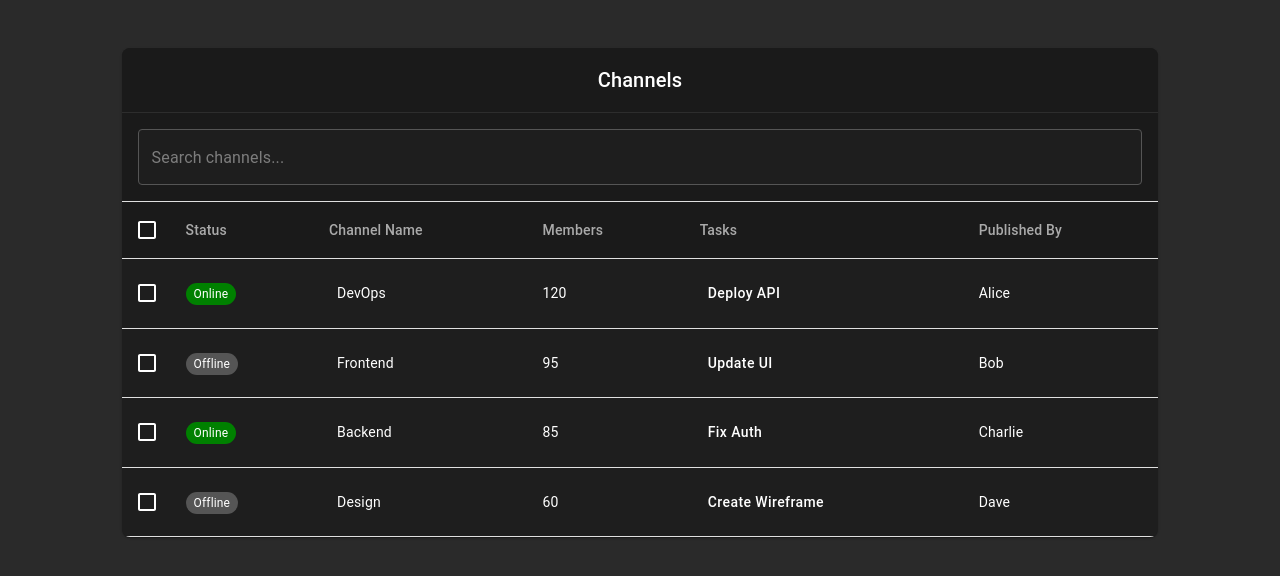
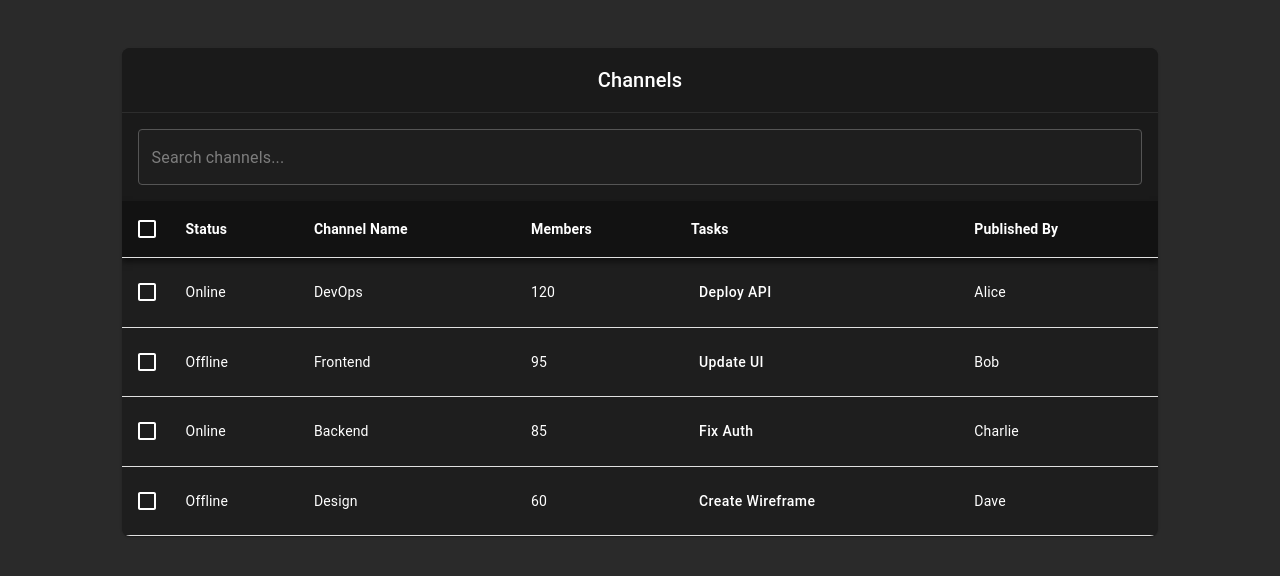
Before and after one commit to bricked-up/Frontend, a React (Create React App) app: page /dashboard in a window 1280 px wide. Shown: the top 576 px of the page. Built offline with nearby package versions, Linux system fonts and the light colour scheme.

Commit message:
added asthetics

```diff
--- a/src/Components/Channels.tsx
+++ b/src/Components/Channels.tsx
@@ -17,16 +17,18 @@ import {
 } from "@mui/material";
 import { useNavigate } from "react-router-dom";
 
+// ChannelData represents the structure of a channel with relevant details
 interface ChannelData {
-  id: number;
-  status: string;
-  name: string;
-  members: number;
-  tasks: string;
-  publishedBy: string;
-  taskDescription: string;
+  id: number; // Unique identifier for the channel
+  status: string; // Status of the channel (Online/Offline)
+  name: string; // Name of the channel
+  members: number; // Number of members in the channel
+  tasks: string; // Task assigned to the channel
+  publishedBy: string; // Person who assigned the task
+  taskDescription: string; // Detailed description of the task
 }
 
+// Sample data for channels
 const rows: ChannelData[] = [
   { id: 1, status: "Online", name: "DevOps", members: 120, tasks: "Deploy API", publishedBy: "Alice", taskDescription: "Deploy the API to production with all necessary configurations." },
   { id: 2, status: "Offline", name: "Frontend", members: 95, tasks: "Update UI", publishedBy: "Bob", taskDescription: "Redesign the landing page to improve user experience." },
@@ -34,6 +36,7 @@ const rows: ChannelData[] = [
   { id: 4, status: "Offline", name: "Design", members: 60, tasks: "Create Wireframe", publishedBy: "Dave", taskDescription: "Design wireframes for the new admin dashboard." },
 ];
 
+// Channels component displays a list of available channels with search functionality
 function Channels() {
   const navigate = useNavigate();
   const [selected, setSelected] = React.useState<number[]>([]);
@@ -41,27 +44,33 @@ function Channels() {
   const [taskContent, setTaskContent] = React.useState("");
   const [searchQuery, setSearchQuery] = React.useState("");
 
+  // Handles selection of all checkboxes
   const handleSelectAll = (event: React.ChangeEvent<HTMLInputElement>) => {
     setSelected(event.target.checked ? rows.map((row) => row.id) : []);
   };
 
+  // Handles selection of individual checkboxes
   const handleSelect = (id: number) => {
     setSelected((prev) => (prev.includes(id) ? prev.filter((rowId) => rowId !== id) : [...prev, id]));
   };
 
+  // Navigates to the selected channel's page
   const handleChannelClick = (channelName: string) => {
     navigate(`/channels/${channelName.toLowerCase()}`);
   };
 
+  // Displays task description in a popover
   const handleTaskClick = (event: React.MouseEvent<HTMLButtonElement>, taskDescription: string) => {
     setAnchorEl(event.currentTarget);
     setTaskContent(taskDescription);
   };
 
+  // Closes the popover
   const handleClosePopover = () => {
     setAnchorEl(null);
   };
 
+  // Filters the rows based on the search input
   const filteredRows = rows.filter(
     (row) =>
       row.name.toLowerCase().includes(searchQuery.toLowerCase()) ||
@@ -73,14 +82,11 @@ function Channels() {
   return (
     <Box display="flex" justifyContent="center" alignItems="start" minHeight="100vh" bgcolor="#2A2A2A" paddingTop={4}>
       <TableContainer component={Paper} sx={{ width: "90%", backgroundColor: "#1E1E1E", borderRadius: 2 }}>
-        <Typography variant="h6" sx={{ padding: 2, color: "#fff", backgroundColor: "#1A1A1A" }}>
-          Channels
-        </Typography>
+        <Typography variant="h6" sx={{ padding: 2, color: "#fff", backgroundColor: "#1A1A1A", textAlign: "center" }}>Channels</Typography>
         <Divider sx={{ backgroundColor: "#333" }} />
-        <Table>
-          <TableHead>
-            <TableRow>
-              <TableCell colSpan={6} sx={{ backgroundColor: "#1A1A1A", padding: 2 }}>
+
+        {/* Search Bar */}
+        <Box sx={{ padding: 2, backgroundColor: "#1A1A1A" }}>
           <TextField
             fullWidth
             variant="outlined"
@@ -94,9 +100,11 @@ function Channels() {
               fieldset: { borderColor: "#555" },
             }}
           />
-              </TableCell>
-            </TableRow>
-            <TableRow sx={{ backgroundColor: "#1A1A1A" }}>
+        </Box>
+
+        <Table>
+          <TableHead>
+            <TableRow sx={{ backgroundColor: "#121212", boxShadow: "0px 4px 6px rgba(0, 0, 0, 0.5)" }}>
               <TableCell padding="checkbox">
                 <Checkbox
                   indeterminate={selected.length > 0 && selected.length < rows.length}
@@ -105,11 +113,11 @@ function Channels() {
                   sx={{ color: "#fff" }}
                 />
               </TableCell>
-              <TableCell sx={{ color: "#aaa" }}>Status</TableCell>
-              <TableCell sx={{ color: "#aaa" }}>Channel Name</TableCell>
-              <TableCell sx={{ color: "#aaa" }}>Members</TableCell>
-              <TableCell sx={{ color: "#aaa" }}>Tasks</TableCell>
-              <TableCell sx={{ color: "#aaa" }}>Published By</TableCell>
+              <TableCell sx={{ color: "#fff", fontWeight: "bold" }}>Status</TableCell>
+              <TableCell sx={{ color: "#fff", fontWeight: "bold" }}>Channel Name</TableCell>
+              <TableCell sx={{ color: "#fff", fontWeight: "bold" }}>Members</TableCell>
+              <TableCell sx={{ color: "#fff", fontWeight: "bold" }}>Tasks</TableCell>
+              <TableCell sx={{ color: "#fff", fontWeight: "bold" }}>Published By</TableCell>
             </TableRow>
           </TableHead>
           <TableBody>
@@ -123,54 +131,18 @@ function Channels() {
                       sx={{ color: "#fff" }}
                     />
                   </TableCell>
-                  <TableCell>
-                    <span
-                      style={{
-                        backgroundColor: row.status === "Online" ? "#008000" : "#555",
-                        color: "#fff",
-                        padding: "4px 8px",
-                        borderRadius: "12px",
-                        fontSize: "12px",
-                      }}
-                    >
-                      {row.status}
-                    </span>
-                  </TableCell>
-                  <TableCell>
-                    <Box
-                      onClick={() => handleChannelClick(row.name)}
-                      sx={{
-                        display: "inline-block",
-                        padding: "4px 8px",
-                        backgroundColor: "transparent",
-                        color: "#fff",
-                        cursor: "pointer",
-                        borderRadius: "4px",
-                        '&:hover': {
-                          backgroundColor: "#333",
-                        },
-                      }}
-                    >
-                      {row.name}
-                    </Box>
-                  </TableCell>
+                  <TableCell sx={{ color: "#fff" }}>{row.status}</TableCell>
+                  <TableCell sx={{ color: "#fff", cursor: "pointer", '&:hover': { textDecoration: "underline" } }} onClick={() => handleChannelClick(row.name)}>{row.name}</TableCell>
                   <TableCell sx={{ color: "#fff" }}>{row.members}</TableCell>
                   <TableCell>
-                    <Button
-                      onClick={(event) => handleTaskClick(event, row.taskDescription)}
-                      sx={{ color: "#fff", textTransform: "none" }}
-                    >
-                      {row.tasks}
-                    </Button>
+                    <Button onClick={(event) => handleTaskClick(event, row.taskDescription)} sx={{ color: "#fff", textTransform: "none" }}>{row.tasks}</Button>
                   </TableCell>
                   <TableCell sx={{ color: "#fff" }}>{row.publishedBy}</TableCell>
                 </TableRow>
               ))
             ) : (
               <TableRow>
-                <TableCell colSpan={6} sx={{ color: "#fff", textAlign: "center", padding: 3 }}>
-                  No channels found
-                </TableCell>
+                <TableCell colSpan={6} align="center" sx={{ color: "#fff" }}>No channels found</TableCell>
               </TableRow>
             )}
           </TableBody>
@@ -178,6 +150,6 @@ function Channels() {
       </TableContainer>
     </Box>
   );
-};
+}
 
 export default Channels;
```
Lines whose indentation alone changed are shown as unchanged.
